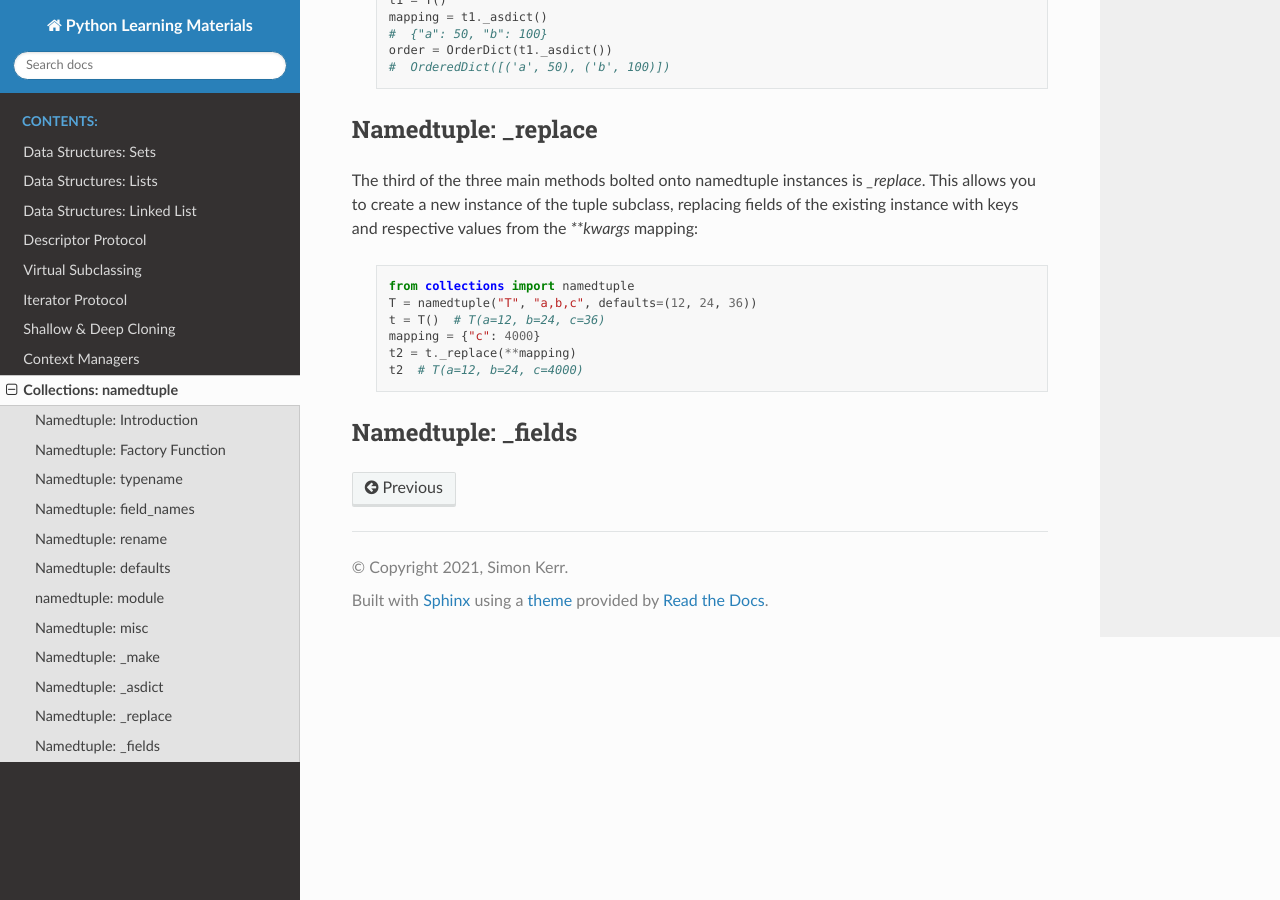
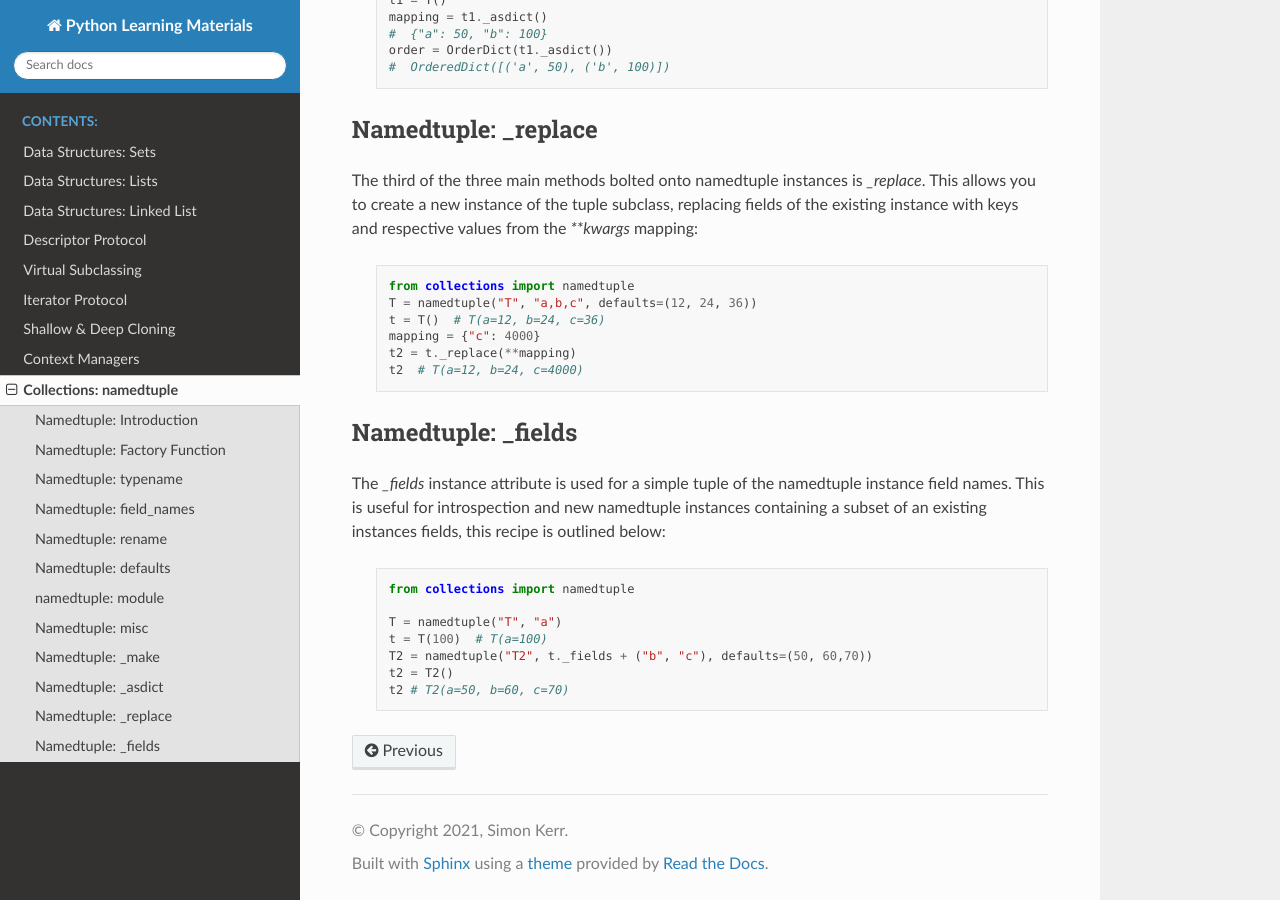
Before and after one commit to symonk/pydocs, a Sphinx documentation site: the page built from docs/source/namedtuples.rst, in a window 1280 px wide and 900 px high, scrolled down 4034 px. Built offline with Sphinx 7.4.7 and the Read the Docs theme 2.0.0, drawn with Linux system fonts in a browser that asks for light colours.

Commit message:
docunting namedtuple._fields

```diff
--- a/docs/source/namedtuples.rst
+++ b/docs/source/namedtuples.rst
@@ -220,3 +220,16 @@ keys and respective values from the `**kwargs` mapping:
 
 Namedtuple: _fields
 --------------------
+The `_fields` instance attribute is used for a simple tuple of the namedtuple instance field names.
+This is useful for introspection and new namedtuple instances containing a subset of an existing
+instances fields, this recipe is outlined below:
+
+    .. code-block:: python
+
+        from collections import namedtuple
+
+        T = namedtuple("T", "a")
+        t = T(100)  # T(a=100)
+        T2 = namedtuple("T2", t._fields + ("b", "c"), defaults=(50, 60,70))
+        t2 = T2()
+        t2 # T2(a=50, b=60, c=70)
```
